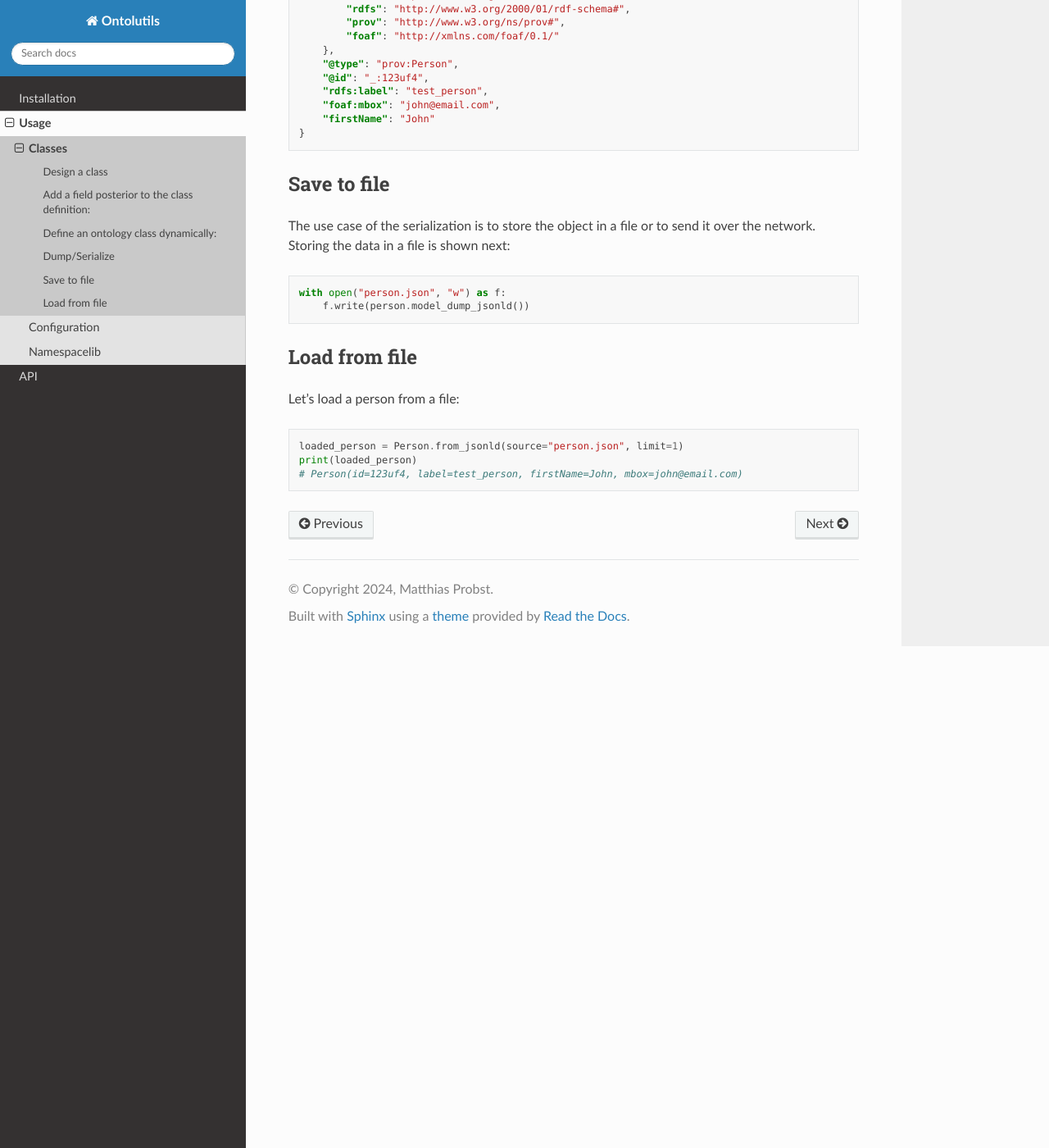
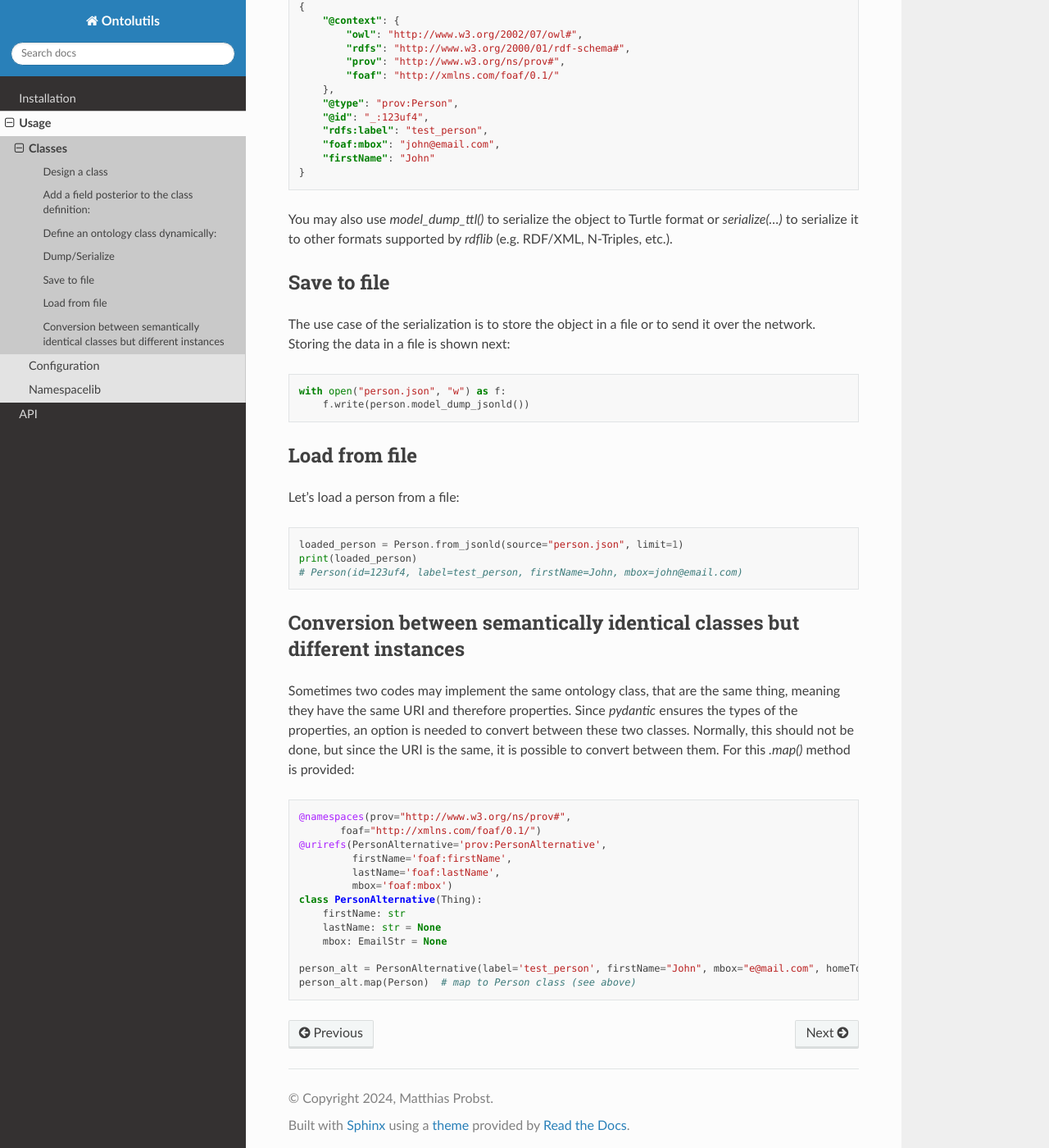
Before and after one commit to matthiasprobst/ontology-utils, a Sphinx documentation site: the page built from docs/userguide/classes.rst, in a window 1280 px wide and 1400 px high, scrolled down 2211 px. Shown: the whole window at 82% size. Built offline with Sphinx 7.4.7 and the Read the Docs theme 3.1.0, drawn with Linux system fonts in a browser that asks for light colours; some of the changed text lies outside the part shown.

Commit message:
update docu

```diff
--- a/docs/userguide/classes.rst
+++ b/docs/userguide/classes.rst
@@ -44,7 +44,9 @@ The like this created class can be used to create an instance of a person:
 
     person = Person(id='_:123uf4', label='test_person', firstName="John", mbox="john@email.com")
 
-The advantage of creating such classes are twofold: 1. The properties (predicates of the ontology) are (type-)validated.
+The advantage of creating such classes are twofold:
+
+1. The properties (predicates of the ontology) are (type-)validated.
 2. The class can be serialized to JSON-LD and back. The latter is shown next:
 
 
@@ -127,6 +129,10 @@ The return value is a JSON-LD string:
     }
 
 
+You may also use `model_dump_ttl()` to serialize the object to Turtle format or `serialize(...)` to serialize it to
+other formats supported by `rdflib` (e.g. RDF/XML, N-Triples, etc.).
+
+
 Save to file
 ............
 
@@ -149,3 +155,28 @@ Let's load a person from a file:
     loaded_person = Person.from_jsonld(source="person.json", limit=1)
     print(loaded_person)
     # Person(id=123uf4, label=test_person, firstName=John, mbox=john@email.com)
+
+
+Conversion between semantically identical classes but different instances
+.........................................................................
+
+Sometimes two codes may implement the same ontology class, that are the same thing, meaning they have the same
+URI and therefore properties. Since `pydantic` ensures the types of the properties, an option is needed to convert
+between these two classes. Normally, this should not be done, but since the URI is the same, it is possible to convert between them.
+For this `.map()` method is provided:
+
+.. code-block:: python
+
+    @namespaces(prov="http://www.w3.org/ns/prov#",
+           foaf="http://xmlns.com/foaf/0.1/")
+    @urirefs(PersonAlternative='prov:PersonAlternative',
+             firstName='foaf:firstName',
+             lastName='foaf:lastName',
+             mbox='foaf:mbox')
+    class PersonAlternative(Thing):
+        firstName: str
+        lastName: str = None
+        mbox: EmailStr = None
+
+    person_alt = PersonAlternative(label='test_person', firstName="John", mbox="e@mail.com", homeTown=URIValue("Berlin", "https://example.org", "ex"))
+    person_alt.map(Person)  # map to Person class (see above)
```
Also changed, not shown: CHANGELOG.md (+2 -0 lines), 3 other files.
